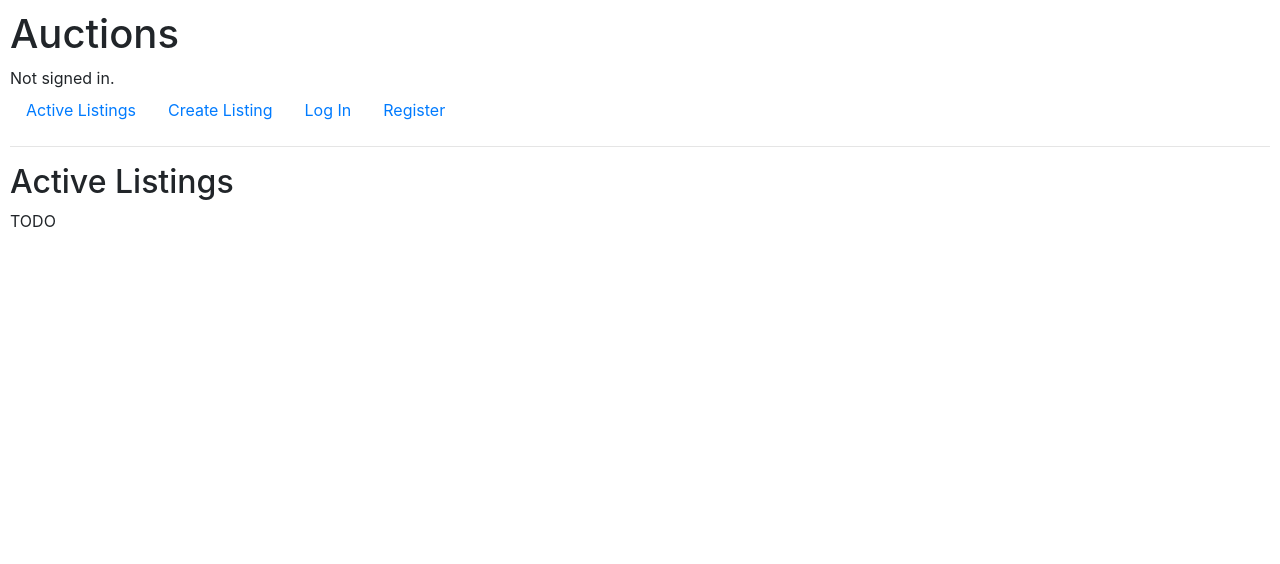
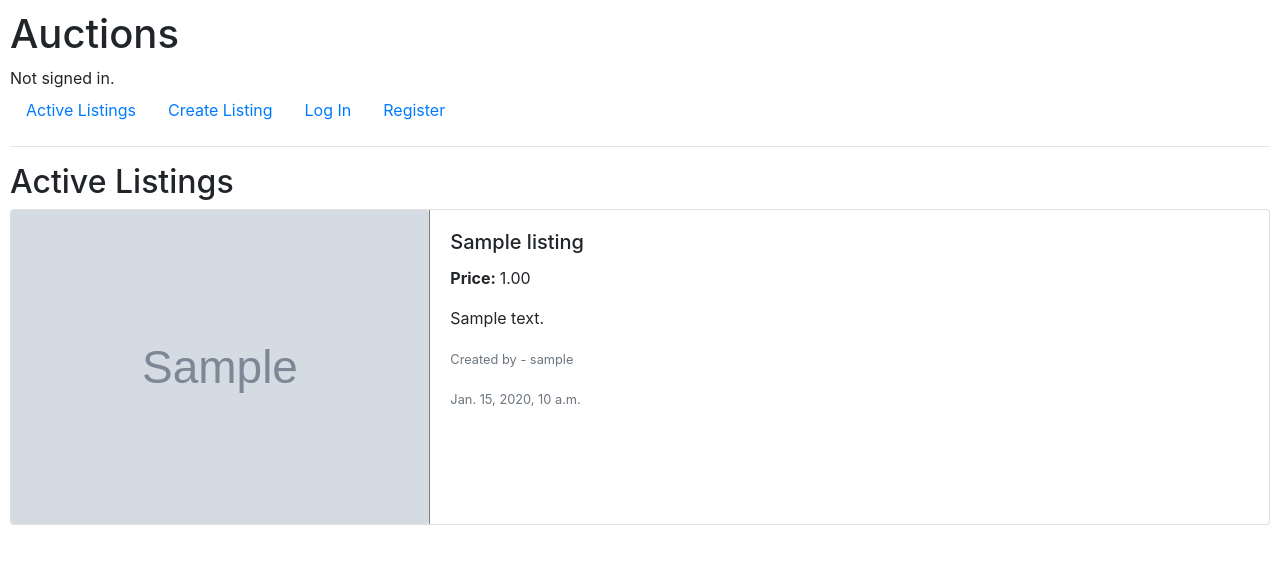
Before and after one commit to Saurav-Shrivastav/Commerce, a Django app: page / in a window 1280 px wide. Shown: the top 564 px of the page. Run offline with Django 3.2, Linux system fonts and the light colour scheme; tables that the repository leaves empty hold one stand-in row (values such as "Sample post"); grey boxes marked "Sample" are stand-in pictures; some libraries are stand-ins or nearby versions.

Commit message:
Active listings

```diff
--- a/auctions/forms.py
+++ b/auctions/forms.py
@@ -7,4 +7,4 @@ class CreateListingForm(forms.ModelForm):
     '''A form to create listings'''
     class Meta:
         model = Listing
-        exclude = ("created_by", )
+        exclude = ("created_by", "creates_at")
--- a/auctions/models.py
+++ b/auctions/models.py
@@ -1,5 +1,6 @@
 from django.contrib.auth.models import AbstractUser
 from django.db import models
+from django.utils import timezone
 
 
 class User(AbstractUser):
@@ -17,8 +18,8 @@ class Listing(models.Model):
     )
     title = models.CharField(max_length=255)
     description = models.TextField()
-    image_url = models.URLField()
-    starting_bid = models.DecimalField(max_digits=19, decimal_places=10)
+    image_url = models.URLField(blank=True, null=True)
+    starting_bid = models.DecimalField(max_digits=19, decimal_places=2)
     category = models.CharField(
         max_length=7,
         choices=CATEGORY_CHOICES
@@ -27,6 +28,7 @@ class Listing(models.Model):
         User,
         on_delete=models.CASCADE
     )
+    created_at = models.DateTimeField(default=timezone.now)
 
     def __str__(self):
         return self.title
--- a/auctions/templates/auctions/index.html
+++ b/auctions/templates/auctions/index.html
@@ -3,5 +3,30 @@
 {% block body %}
     <h2>Active Listings</h2>
 
-    TODO
+    <div class="card mb-3" style="max-width: 100vw;">
+        <div class="row no-gutters">
+            {% for listing in listings %}
+                <div class="col-md-4" style="border-right: thin solid rgb(129, 124, 124);">
+                    {% if listing.image_url %}
+                        <img src="{{ listing.image_url }}" class="card-img" alt="Card-image">
+                    {% else %}
+                        <img
+                            src="https://www.wpha.org/global_graphics/default-store-350x350.jpg" alt="Card-image" class="card-img"
+                        >
+                    {% endif %}
+                </div>
+
+                <div class="col-md-8">
+                    <div class="card-body">
+                    <h5 class="card-title">{{ listing.title }}</h5>
+                    <p class="card-text"><strong>Price: </strong>{{ listing.starting_bid }}</p>
+                    <p class="card-text">{{ listing.description }}</p>
+                    <p class="card-text"><small class="text-muted">Created by - {{ listing.created_by }}</small></p>
+                    <p class="card-text"><small class="text-muted">{{ listing.created_at }}</small></p>
+                    </div>
+                </div>
+            {% endfor %}
+        </div>
+    </div>
+
 {% endblock %}
--- a/auctions/views.py
+++ b/auctions/views.py
@@ -5,12 +5,15 @@ from django.shortcuts import render
 from django.urls import reverse
 from django.contrib.auth.decorators import login_required
 
-from .models import User
+from .models import *
 from .forms import *
 
 
 def index(request):
-    return render(request, "auctions/index.html")
+    listings = Listing.objects.all()
+    return render(request, "auctions/index.html", {
+        'listings': listings
+    })
 
 
 def login_view(request):
--- a/commerce/settings.py
+++ b/commerce/settings.py
@@ -126,3 +126,6 @@ CRISPY_TEMPLATE_PACK = 'bootstrap4'
 
 LOGIN_REDIRECT_URL = 'index'
 LOGIN_URL = 'login'
+
+MEDIA_ROOT = os.path.join(BASE_DIR, 'media')
+MEDIA_URL = '/media/'
--- a/commerce/urls.py
+++ b/commerce/urls.py
@@ -15,8 +15,13 @@ Including another URLconf
 """
 from django.contrib import admin
 from django.urls import include, path
+from django.conf import settings
+from django.conf.urls.static import static
 
 urlpatterns = [
     path("admin/", admin.site.urls),
     path("", include("auctions.urls"))
 ]
+
+if settings.DEBUG:
+    urlpatterns += static(settings.MEDIA_URL, document_root=settings.MEDIA_ROOT)
```
Also changed, not shown: auctions/migrations/0004_auto_20201225_1506.py (added), auctions/migrations/0005_auto_20201225_1522.py (added).
